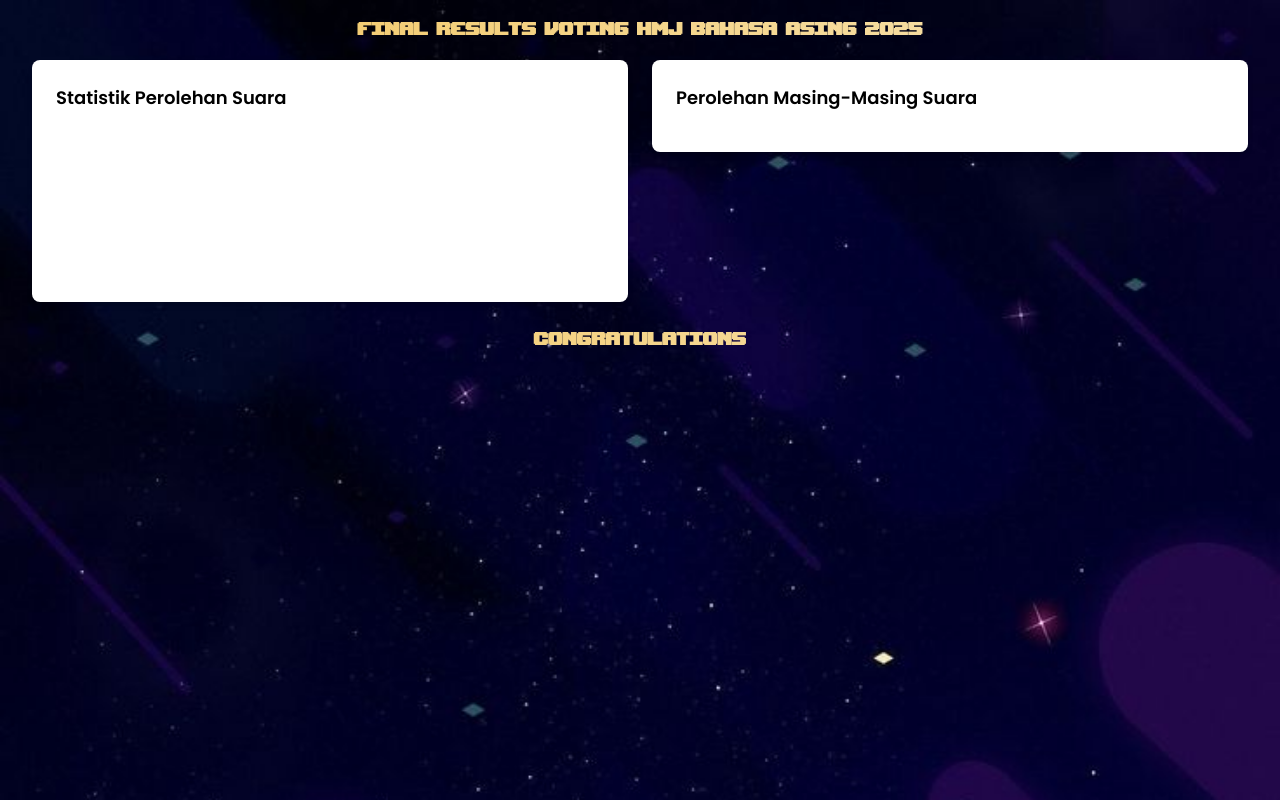
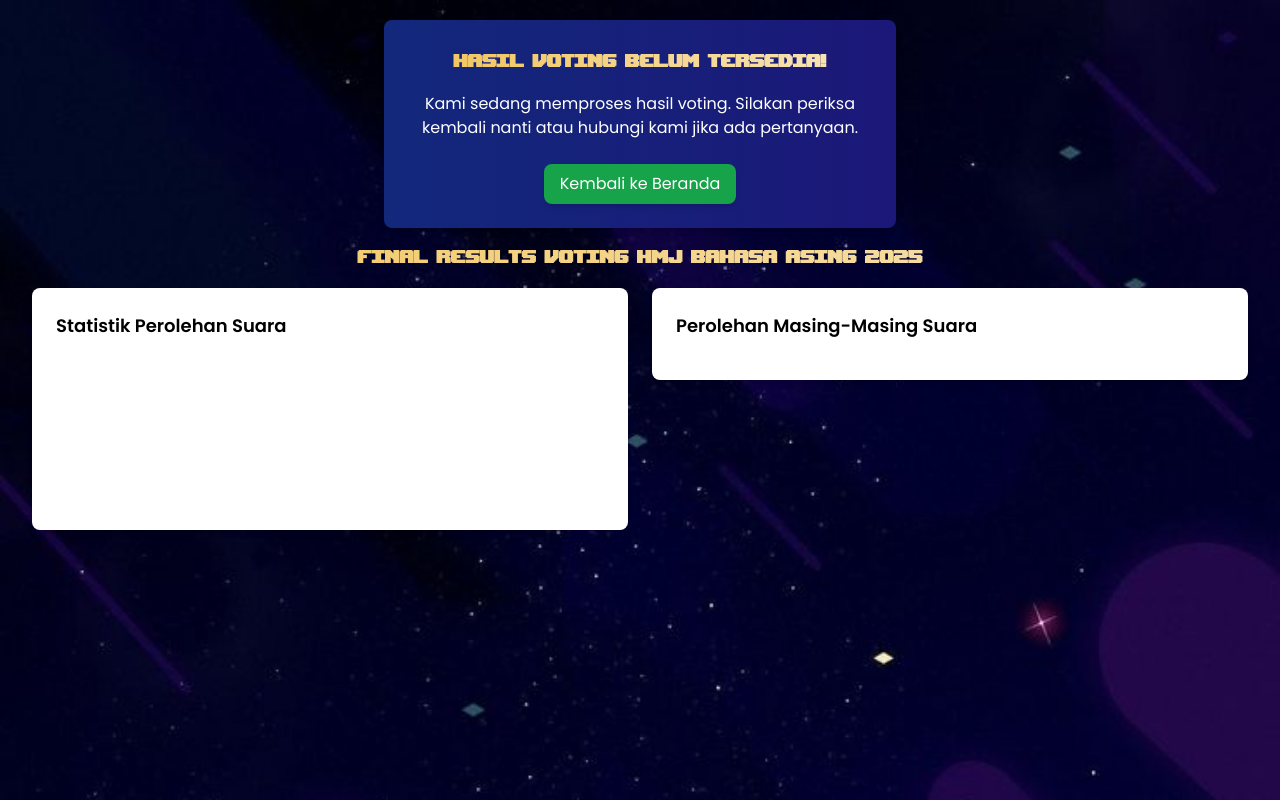
Before and after one commit to Yu1chiro/simple-votings, a website: page public/results/voting-results.html in a window 1280 px wide. Drawn offline with nearby package versions, Linux system fonts and the light colour scheme; no server answers.

Commit message:
Fixed V1

```diff
--- a/public/results/voting-results.html
+++ b/public/results/voting-results.html
@@ -12,7 +12,7 @@
     <link rel="stylesheet" href="/index.css">
 </head>
 <body class="bg-[url('/img/pixel.jpg')] bg-cover bg-no-repeat">
-    <!-- <div class="bg-gradient-to-r from-[#0a387f] to-[#1C1678] animate-card text-white mt-5 rounded-lg shadow-md p-6 mx-auto max-w-lg">
+    <div class="bg-gradient-to-r from-[#0a387f] to-[#1C1678] animate-card text-white mt-5 rounded-lg shadow-md p-6 mx-auto max-w-lg">
         <h1 class="font-bold text-transparent bg-clip-text bg-gradient-to-r from-[hsl(42,85%,65%)] to-[hsl(42,80%,85%)] text-center text-2xl mb-4 font-custom">
           Hasil Voting Belum Tersedia!
         </h1>
@@ -24,7 +24,7 @@
             Kembali ke Beranda
           </a>
         </div>
-      </div> -->
+      </div>
       <div class="w-full mt-3">
         <h1 class="font-bold text-transparent bg-clip-text bg-gradient-to-r from-[hsl(42,85%,65%)] to-[hsl(42,80%,85%)] text-center text-2xl mb-4 font-custom">
             Final Results Voting HMJ Bahasa Asing 2025
@@ -49,16 +49,16 @@
         </div>
     </div>
     <!-- Congratulations -->
-    <h1 class="font-bold py-5 text-transparent bg-clip-text bg-gradient-to-r from-[hsl(42,85%,65%)] to-[hsl(42,80%,85%)] text-center text-2xl mb-4 font-custom">
+    <!-- <h1 class="font-bold py-5 text-transparent bg-clip-text bg-gradient-to-r from-[hsl(42,85%,65%)] to-[hsl(42,80%,85%)] text-center text-2xl mb-4 font-custom">
         CONGRATULATIONS
       </h1>
      <div id="congartulations" class="py-5 justify-center items-center">
 
-     </div>
+     </div> -->
     <script src="https://cdn.jsdelivr.net/gh/alpinejs/alpine@v2.x.x/dist/alpine.min.js" defer></script>
     <script src="https://cdnjs.cloudflare.com/ajax/libs/Chart.js/2.9.3/Chart.min.js" integrity="sha256-R4pqcOYV8lt7snxMQO/HSbVCFRPMdrhAFMH+vr9giYI=" crossorigin="anonymous"></script>
-    <script type="module" src="/Dashboard/serviceJS/statistic.js"></script>
-    <script type="module" src="results.js"></script>
+    <!-- <script type="module" src="/Dashboard/serviceJS/statistic.js"></script> -->
+    <!-- <script type="module" src="results.js"></script> -->
 <style>
     .margin-custom {
         margin:0 2rem;
```
